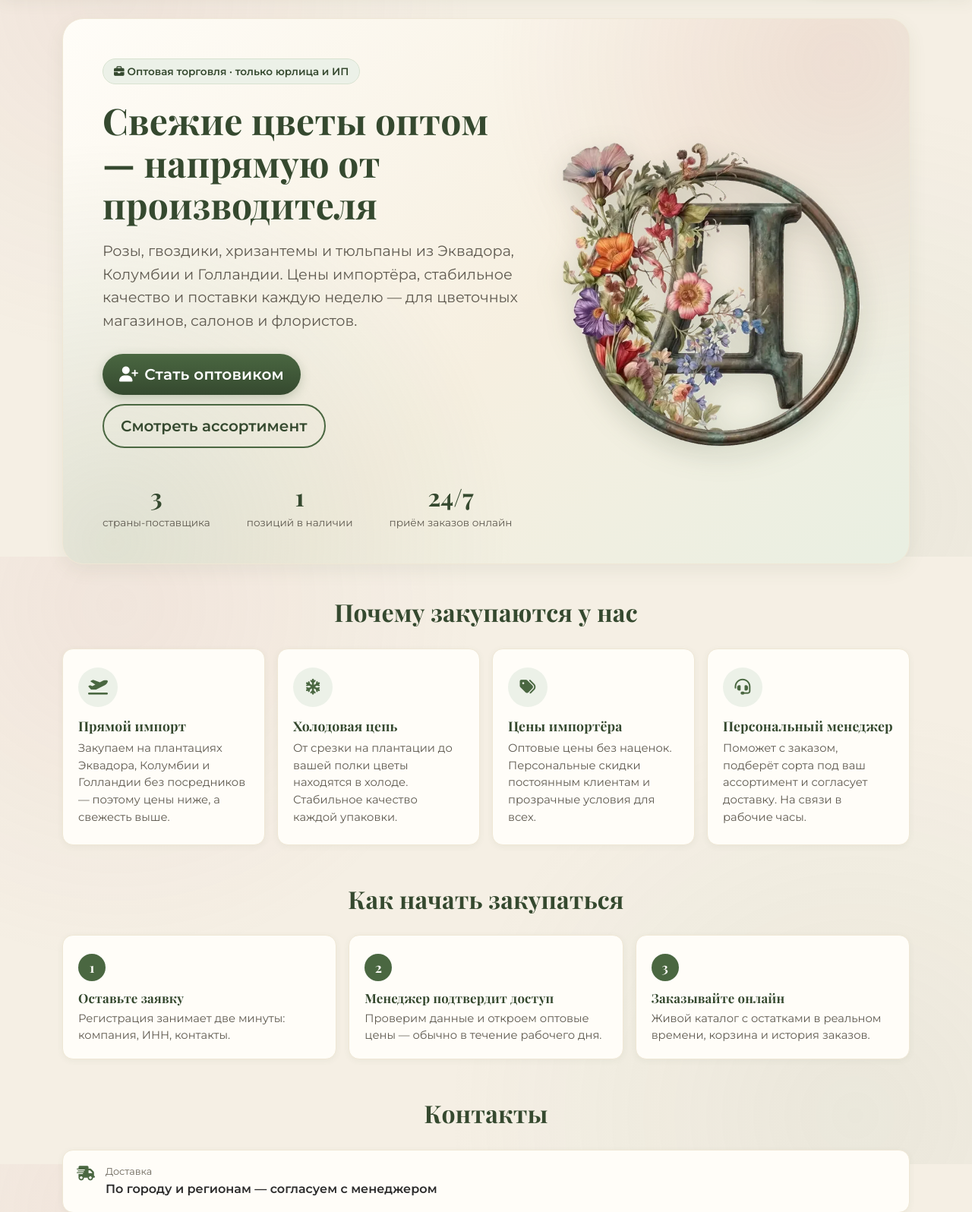
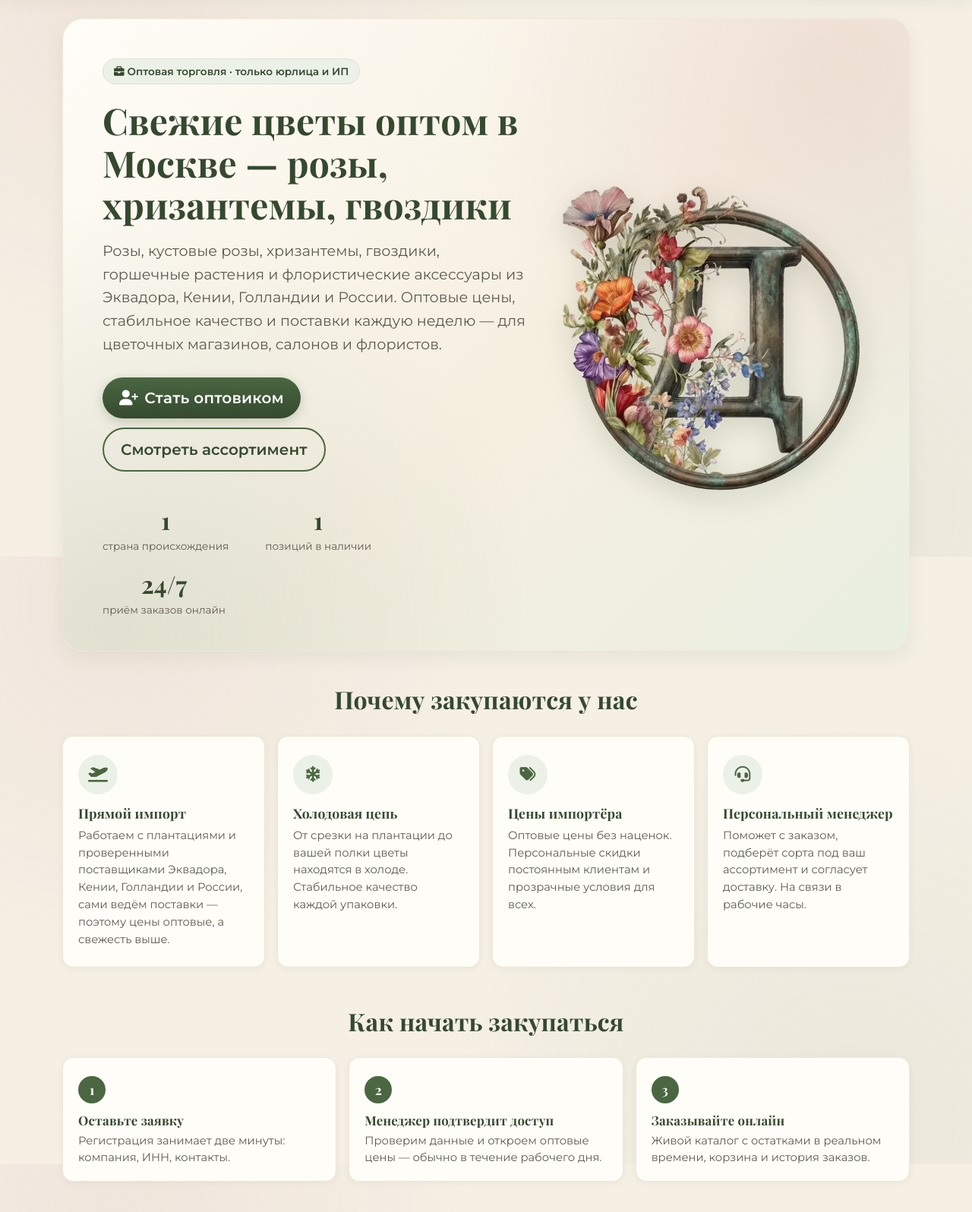
Before and after one commit to Kirill010/dianthus, a FastAPI app: page / in a window 1280 px wide. Shown: the part 67-1663 px from the top of the page at 76% size. Run offline with FastAPI, Linux system fonts and the light colour scheme; tables that the repository leaves empty hold one stand-in row (values such as "Sample post"); some libraries are stand-ins or nearby versions.

Commit message:
fix: описания страниц — страны из реальных поставок (Эквадор, Кения, Голландия, Россия), «из Кении», число стран на главной считается; смягчены «напрямую от производителя» и «без посредников»

```diff
--- a/app/main.py
+++ b/app/main.py
@@ -14,7 +14,7 @@ from fastapi.responses import (
     FileResponse, HTMLResponse, JSONResponse, RedirectResponse, Response,
 )
 from fastapi.staticfiles import StaticFiles
-from sqlalchemy import text
+from sqlalchemy import func, text
 from sqlalchemy.orm import Session, joinedload
 from starlette.concurrency import run_in_threadpool
 # Именно класс Starlette, а не fastapi.HTTPException: «страница не найдена»
@@ -352,9 +352,17 @@ def root(request: Request, db: Session = Depends(get_db)):
         .filter(models.SupplyItem.is_active.is_(True))
         .count()
     )
+    # сколько разных стран среди товаров в наличии (для плашки на главной: число не пишем руками)
+    countries_count = (
+        db.query(func.count(func.distinct(models.Product.country_id)))
+        .select_from(models.SupplyItem)
+        .join(models.Product, models.SupplyItem.product_id == models.Product.id)
+        .filter(models.SupplyItem.is_active.is_(True), models.Product.country_id.isnot(None))
+        .scalar()
+    ) or 0
     return render(
         request, "landing.html", db,
-        preview_items=preview, in_stock_count=in_stock,
+        preview_items=preview, in_stock_count=in_stock, countries_count=countries_count,
     )
 
 
--- a/app/templates/base.html
+++ b/app/templates/base.html
@@ -5,14 +5,14 @@
     <meta name="viewport" content="width=device-width, initial-scale=1.0">
     <title>{% block title %}Диантус · Оптовый магазин цветов{% endblock %}</title>
     {% if csrf_token %}<meta name="csrf-token" content="{{ csrf_token }}">{% endif %}
-    <meta name="description" content="{% block description %}Диантус — оптовые поставки цветов из Эквадора, Колумбии, Голландии. Розы, гвоздики, хризантемы, тюльпаны упаковками. Только для юрлиц и ИП.{% endblock %}">
+    <meta name="description" content="{% block description %}Диантус — оптовые поставки цветов из Эквадора, Кении, Голландии и России. Розы, хризантемы, гвоздики, горшечные растения упаковками. Только для юрлиц и ИП.{% endblock %}">
     <meta name="robots" content="index, follow">
     <link rel="canonical" href="{% block canonical %}{{ config.APP_URL }}{{ request.url.path }}{% endblock %}">
 
     <meta property="og:type" content="website">
     <meta property="og:site_name" content="Диантус">
     <meta property="og:title" content="{% block og_title %}Диантус · Оптовый магазин цветов{% endblock %}">
-    <meta property="og:description" content="{% block og_description %}Оптовые поставки свежих цветов напрямую из Эквадора, Колумбии и Голландии. Только для юрлиц и ИП.{% endblock %}">
+    <meta property="og:description" content="{% block og_description %}Оптовые поставки свежих цветов из Эквадора, Кении, Голландии и России. Только для юрлиц и ИП.{% endblock %}">
     <meta property="og:url" content="{{ config.APP_URL }}{{ request.url.path }}">
     <meta property="og:image" content="{{ config.APP_URL }}/static/og-image.jpg">
     <meta property="og:image:width" content="1200">
--- a/app/templates/catalog.html
+++ b/app/templates/catalog.html
@@ -1,7 +1,7 @@
 {% extends "base.html" %}
 
 {% block title %}Каталог цветов оптом — Диантус{% endblock %}
-{% block description %}Каталог оптовых цветов: розы, гвоздики, хризантемы из Эквадора, Колумбии и Голландии. {{ total_items }} позиций в наличии. Оптовые цены — после регистрации.{% endblock %}
+{% block description %}Каталог оптовых цветов: розы, хризантемы, гвоздики, горшечные растения из Эквадора, Кении, Голландии и России. {{ total_items }} {{ total_items|plural('позиция', 'позиции', 'позиций') }} в наличии. Оптовые цены — после регистрации.{% endblock %}
 
 {% block content %}
 
--- a/app/templates/landing.html
+++ b/app/templates/landing.html
@@ -1,6 +1,6 @@
 {% extends "base.html" %}
 
-{% block title %}Диантус — оптовые поставки цветов напрямую из Эквадора, Колумбии и Голландии{% endblock %}
+{% block title %}Диантус — оптовые поставки цветов из Эквадора, Кении, Голландии и России{% endblock %}
 {% block description %}Оптовый магазин цветов Диантус: розы, гвоздики, хризантемы, тюльпаны упаковками по ценам импортёра. Прямые поставки, холодовая цепь. Работаем только с юрлицами и ИП.{% endblock %}
 
 {% block content %}
@@ -11,11 +11,11 @@
             <span class="landing-hero__badge">
                 <i class="fas fa-briefcase me-1" aria-hidden="true"></i>Оптовая торговля · только юрлица и ИП
             </span>
-            <h1 class="landing-hero__title">Свежие цветы оптом — напрямую от производителя</h1>
+            <h1 class="landing-hero__title">Свежие цветы оптом в Москве — розы, хризантемы, гвоздики</h1>
             <p class="landing-hero__lead">
-                Розы, гвоздики, хризантемы и тюльпаны из Эквадора, Колумбии и Голландии.
-                Цены импортёра, стабильное качество и поставки каждую неделю — для цветочных
-                магазинов, салонов и флористов.
+                Розы, кустовые розы, хризантемы, гвоздики, горшечные растения и флористические
+                аксессуары из Эквадора, Кении, Голландии и России. Оптовые цены, стабильное
+                качество и поставки каждую неделю — для цветочных магазинов, салонов и флористов.
             </p>
             <div class="landing-hero__actions">
                 <a href="/register" class="btn btn-primary btn-lg landing-hero__cta">
@@ -26,10 +26,12 @@
                 </a>
             </div>
             <ul class="landing-stats">
+                {% if countries_count %}{# число стран считается по товарам в наличии, а не пишется руками #}
                 <li class="landing-stats__item">
-                    <span class="landing-stats__value">3</span>
-                    <span class="landing-stats__label">страны-поставщика</span>
+                    <span class="landing-stats__value">{{ countries_count }}</span>
+                    <span class="landing-stats__label">{{ countries_count|plural('страна', 'страны', 'стран') }} происхождения</span>
                 </li>
+                {% endif %}
                 {% if in_stock_count %}{# пока каталог пуст, «0 позиций» посетителям не показываем #}
                 <li class="landing-stats__item">
                     <span class="landing-stats__value">{{ in_stock_count }}</span>
@@ -56,8 +58,8 @@
             <span class="feature-card__icon"><i class="fas fa-plane-departure"></i></span>
             <h3 class="feature-card__title">Прямой импорт</h3>
             <p class="feature-card__text">
-                Закупаем на плантациях Эквадора, Колумбии и Голландии без посредников —
-                поэтому цены ниже, а свежесть выше.
+                Работаем с плантациями и проверенными поставщиками Эквадора, Кении, Голландии
+                и России, сами ведём поставки — поэтому цены оптовые, а свежесть выше.
             </p>
         </div>
         <div class="feature-card">
@@ -194,7 +196,7 @@
     "name": {{ config.SHOP_NAME|tojson }},
     "url": {{ config.APP_URL|tojson }},
     "logo": {{ (config.APP_URL + "/static/icons/icon-512.png")|tojson }},
-    "description": "Оптовые поставки свежих цветов из Эквадора, Колумбии и Голландии",
+    "description": "Оптовые поставки свежих цветов из Эквадора, Кении, Голландии и России",
     {% if config.SHOP_PHONE %}"telephone": {{ config.SHOP_PHONE|tojson }},{% endif %}
     {% if shop_address %}"address": {{ shop_address|tojson }},{% endif %}
     "contactPoint": [{
--- a/app/templates/product_detail.html
+++ b/app/templates/product_detail.html
@@ -1,7 +1,7 @@
 {% extends "base.html" %}
 
 {% block title %}{{ product.name }} — оптом · Диантус{% endblock %}
-{% block description %}{{ product.name }}{% if product.country_name %} из {{ product.country_name }}{% endif %} — оптовые поставки упаковками от {{ product.package_size or 1 }} шт. Цены — после регистрации. Диантус, оптовый магазин цветов.{% endblock %}
+{% block description %}{{ product.name }}{% if product.country_name %} из {{ product.country_name|from_country }}{% endif %} — оптовые поставки упаковками от {{ product.package_size or 1 }} шт. Цены — после регистрации. Диантус, оптовый магазин цветов.{% endblock %}
 
 {% block content %}
 <a href="/catalog" class="btn btn-outline-secondary btn-sm mb-3">
--- a/app/templating.py
+++ b/app/templating.py
@@ -127,6 +127,36 @@ templates.env.filters["with_discount"] = lambda price, pct: apply_discount(price
 templates.env.filters["pct"] = lambda v: f"{float(v or 0):g}"
 
 
+def _plural(n, one: str, few: str, many: str) -> str:
+    """{{ 253|plural('позиция', 'позиции', 'позиций') }} → «позиций»; 1 → «позиция», 22 → «позиции»."""
+    try:
+        n = abs(int(n))
+    except (TypeError, ValueError):
+        return many
+    if 11 <= n % 100 <= 14:
+        return many
+    last = n % 10
+    return one if last == 1 else (few if 2 <= last <= 4 else many)
+
+
+# «из <страны>» в родительном падеже для описаний: «Кения» → «Кении», «Эквадор» → «Эквадора».
+# Неизвестное название оставляем как есть (лучше «из ЮАР», чем выдуманное окончание).
+_FROM_COUNTRY = {
+    "кения": "Кении", "эквадор": "Эквадора", "голландия": "Голландии", "россия": "России", "израиль": "Израиля",
+    "колумбия": "Колумбии", "италия": "Италии", "китай": "Китая", "таиланд": "Таиланда", "эфиопия": "Эфиопии",
+    "турция": "Турции", "испания": "Испании", "дания": "Дании", "нидерланды": "Нидерландов",
+}
+
+
+def _from_country(name) -> str:
+    text = str(name or "").strip()
+    return _FROM_COUNTRY.get(text.lower(), text)
+
+
+templates.env.filters["plural"] = _plural
+templates.env.filters["from_country"] = _from_country
+
+
 def render(request: Request, template: str, db: Session, **context):
     user = context.pop("user", None)
     if user is None:
```
Also changed, not shown: tests/test_text_filters.py (added, +30 -0 lines), 2 other files.
